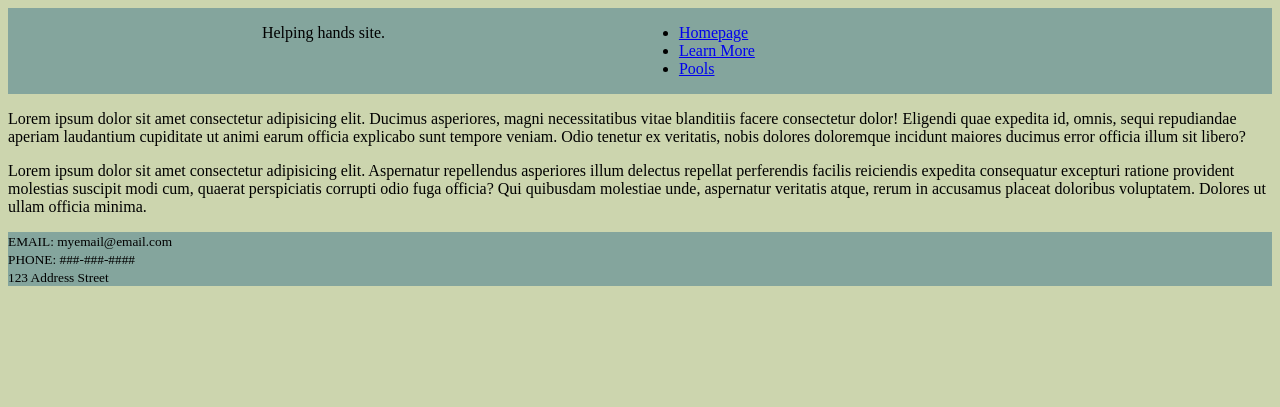
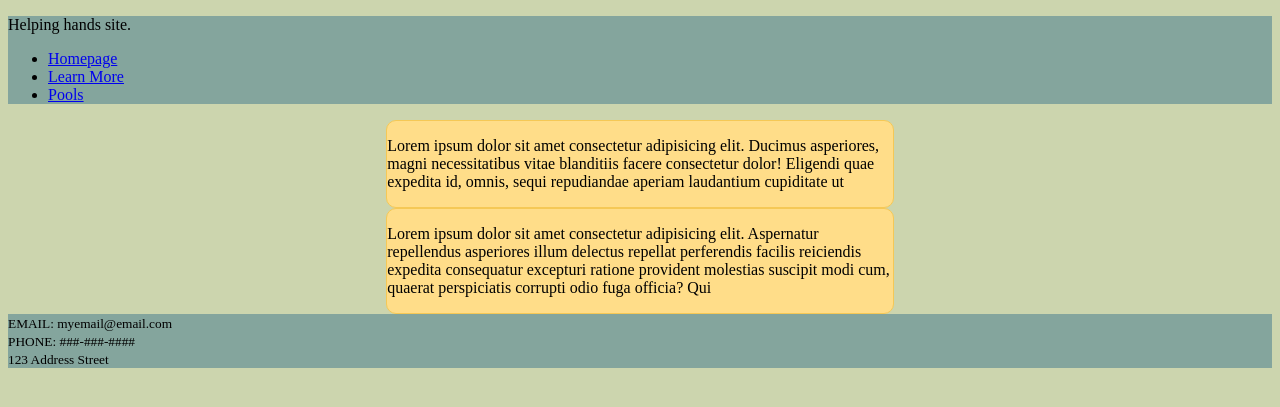
Before and after one commit to djaskulak/Right-Hand, a Flask app: page / in a window 1280 px wide. Shown: the top 407 px of the page. Run offline with Flask 2, Linux system fonts and the light colour scheme.

Commit message:
Sending What I got.

```diff
--- a/app.py
+++ b/app.py
@@ -1,4 +1,4 @@
-from flask import Flask, render_template, request
+from flask import Flask, render_template
 
 app = Flask(__name__)
 
@@ -8,6 +8,11 @@ def index():
     return render_template('index.html')
 
 
+@app.route('/info')
+def info():
+    return render_template('info.html')
+
+
 # -------------------------------- END -------------------------------
 if __name__ == "__main__":
-    app.run(debug=True, port=3000)
+    app.run(debug=True)
--- a/static/css/styles.css
+++ /dev/null
@@ -1,25 +0,0 @@
-/* BASE.HTML STYLES */
-
-body {
-  background-color: #ccd5ae;
-}
-
-header {
-  display: flex;
-  justify-content: space-evenly;
-}
-
-nav {
-  width: 30%;
-}
-
-header,
-footer {
-  background-color: #84a59d;
-}
-
-/* END OF BASE.HTML STYLES */
-
-/* INDEX.HTML STYLES */
-
-/* END OF INDEX.HTML STYLES */
--- /dev/null
+++ b/static/styles/style.css
@@ -0,0 +1,17 @@
+body {
+  background-color: #ccd5ae;
+}
+
+header,
+footer {
+  background-color: #84a59d;
+}
+
+.main-page-anchors {
+  background-color: #ffdd89;
+  border: 1px solid #f5c856;
+  border-radius: 10px;
+  width: 40%;
+  margin-left: auto;
+  margin-right: auto;
+}
--- a/templates/base.html
+++ b/templates/base.html
@@ -4,22 +4,16 @@
     <meta charset="UTF-8" />
     <meta name="viewport" content="width=device-width, initial-scale=1.0" />
     <meta name="keyword" content="Right Hand, Resource Site, Spd Project" />
-    <meta
-      name="author"
-      content="Ignl Razin, Danika Gonzalez, Hani Jandali, Anita Bangali, Stanly"
+    <!-- Place Bootstrap Link Above For Styles -->
+    <link
+      rel="stylesheet"
+      href="{{ url_for('static', filename = 'styles/style.css')}}"
     />
     <link
       rel="stylesheet"
-      href="{{ url_for ('static', filename =
-    'css/styles.css')}}"
+      href="{{ url_for('static', filename = 'js/scripts.js')}}"
     />
-    <link
-      rel="javascript"
-      href="{{ url_for ('static', filename =
-    'js/scripts.js')}}"
-    />
-
-    {% block head %}{% endblock %}
+    <title>{% block title %}{% endblock %}</title>
   </head>
   <body>
     <header>
--- a/templates/index.html
+++ b/templates/index.html
@@ -1,32 +1,27 @@
 {% extends 'base.html' %}
 <!-- ------------ -->
 
-{% block head %} {% endblock%}
+{% block title %} Home Page {% endblock %}
 
 <!-- ------------ -->
 
 {% block body %}
 
-<div>
+<div class="main-page-anchors" id="learn-more">
   <p>
     Lorem ipsum dolor sit amet consectetur adipisicing elit. Ducimus asperiores,
     magni necessitatibus vitae blanditiis facere consectetur dolor! Eligendi
     quae expedita id, omnis, sequi repudiandae aperiam laudantium cupiditate ut
-    animi earum officia explicabo sunt tempore veniam. Odio tenetur ex
-    veritatis, nobis dolores doloremque incidunt maiores ducimus error officia
-    illum sit libero?
   </p>
 </div>
-<div>
+<div class="main-page-anchors" id="resource-pools">
   <p>
     Lorem ipsum dolor sit amet consectetur adipisicing elit. Aspernatur
     repellendus asperiores illum delectus repellat perferendis facilis
     reiciendis expedita consequatur excepturi ratione provident molestias
     suscipit modi cum, quaerat perspiciatis corrupti odio fuga officia? Qui
-    quibusdam molestiae unde, aspernatur veritatis atque, rerum in accusamus
-    placeat doloribus voluptatem. Dolores ut ullam officia minima.
   </p>
 </div>
 
-{% endblock%}
+{% endblock %}
 <!-- ------------ -->
```
Also changed, not shown: static/images/right-hand-icon.png (renamed from images/right-hand-icon.png), static/images/right-hand-logo.png (renamed from images/right-hand-logo.png), static/images/star-background.png (renamed from images/star-background.png).
